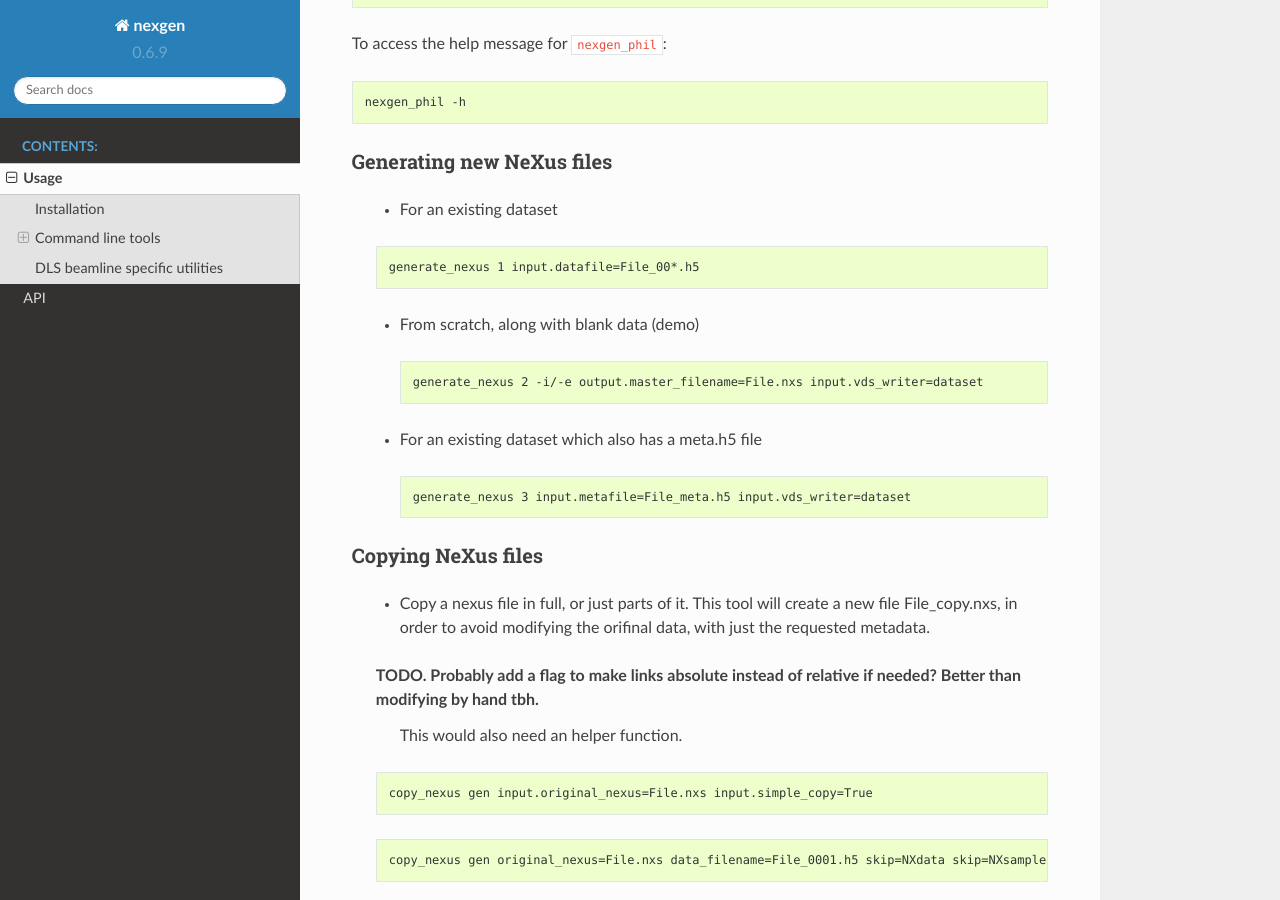
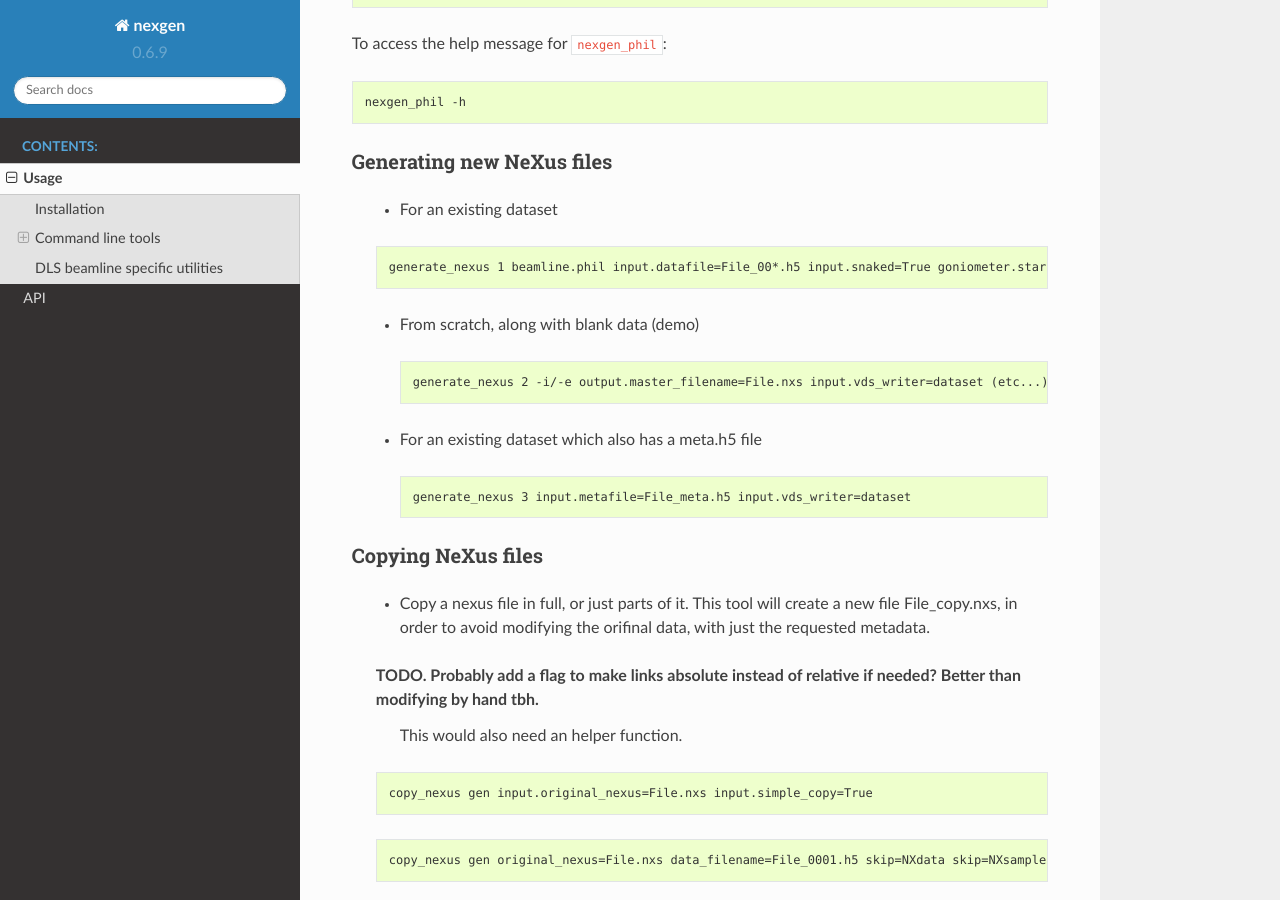
Before and after one commit to DiamondLightSource/nexgen, a Sphinx documentation site: the page built from docs/usage.rst, in a window 1280 px wide and 900 px high, scrolled down 1964 px. Built offline with Sphinx 7.4.7 and the Read the Docs theme 2.0.0, drawn with Linux system fonts in a browser that asks for light colours.

Commit message:
Add example of generate_nexus

```diff
--- a/docs/usage.rst
+++ b/docs/usage.rst
@@ -102,13 +102,13 @@ Generating new NeXus files
 
  .. code-block:: console
 
-    generate_nexus 1 input.datafile=File_00*.h5
+    generate_nexus 1 beamline.phil input.datafile=File_00*.h5 input.snaked=True goniometer.starts=0,0,0,0 goniometer.ends=0,0,1,2 goniometer.increments=0,0,0.1,0.2  detector.exposure_time=0.095 detector.beam_center=989.8,1419 detector.overload=65535 detector.starts=0,140 detector.ends=0,140 beam.wavelength=0.4859
 
  - From scratch, along with blank data (demo)
 
   .. code-block:: console
 
-    generate_nexus 2 -i/-e output.master_filename=File.nxs input.vds_writer=dataset
+    generate_nexus 2 -i/-e output.master_filename=File.nxs input.vds_writer=dataset (etc...)
 
  - For an existing dataset which also has a meta.h5 file
 
```
